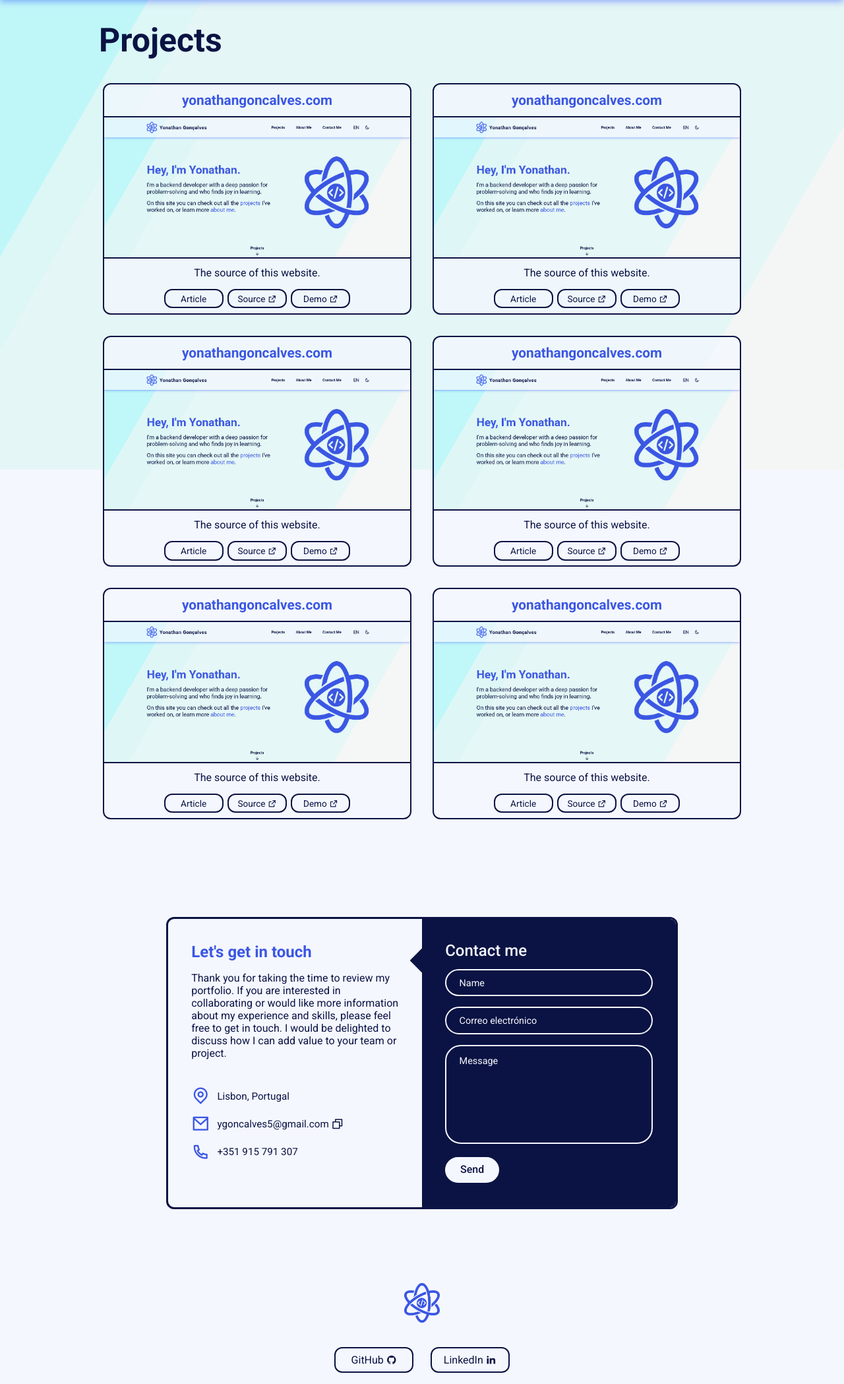
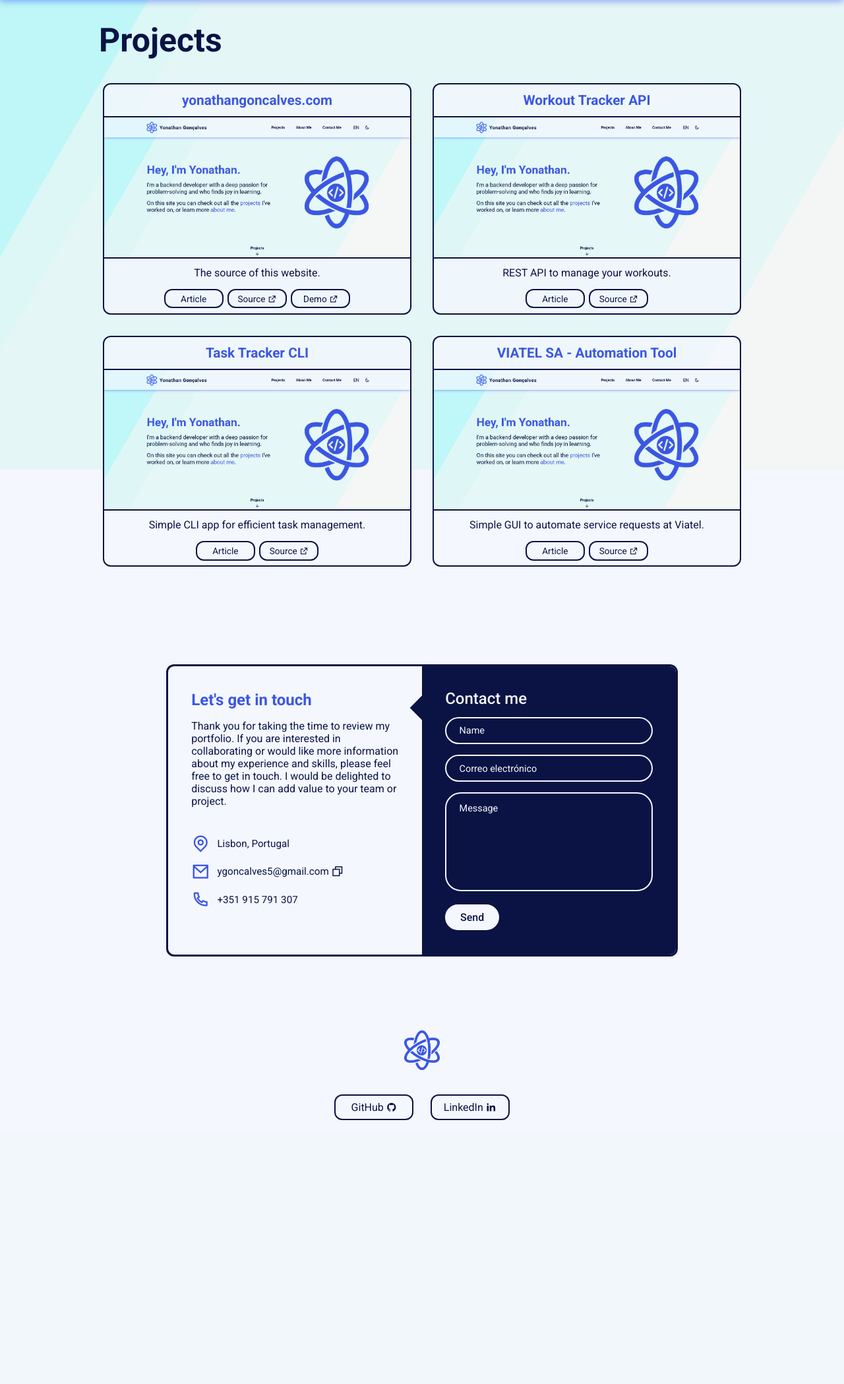
Before and after one commit to YonaGonca/myportfolio, a Django app: page /projects/ in a window 1280 px wide. Shown: the part 88-2186 px from the top of the page at 66% size. After the commit the page ends 1786 px from the top, so only its background shows below. Run offline with Django 3.2, Linux system fonts and the light colour scheme.

Commit message:
-Three Projects: Task Tracker CLI, Workout Tracker API, Viatel SA - Automation Tool -Three new templates for project articles -Added the new three projects to the database -And addes these new projects to the All projects page

```diff
--- a/portfolio/static/css/projects.css
+++ b/portfolio/static/css/projects.css
@@ -19,7 +19,7 @@
 @media screen and (min-width: 1023px) {
 
     #projects{
-      grid-template-columns: auto auto;
+      grid-template-columns: 50% 50%;
     }
 
       }
--- a/portfolio/templates/articles/my-portfolio.html
+++ b/portfolio/templates/articles/my-portfolio.html
@@ -4,7 +4,6 @@
 
 {% block extra_css %}
 <link rel="stylesheet" href="{% static 'css/article.css' %}">
-<link rel="stylesheet" href="{% static 'css/article_portfolio.css' %}">
 {% endblock %}
 
 {% block title %}Yonathan Gonçalves | {% trans "Articles" %}{% endblock %}
--- a/portfolio/templates/index.html
+++ b/portfolio/templates/index.html
@@ -55,7 +55,9 @@
                     <li>
                         <a href="https://github.com/YonaGonca/myportfolio" class="project_link" target="_blank">{% blocktrans %}Source{% endblocktrans %} <i class="ri-external-link-line"></i></a>
                     </li>
-
+                    <li>
+                        <a href="{% url 'index' %}" class="project_link">{% blocktrans %}Demo{% endblocktrans %} <i class="ri-external-link-line"></i> </a>
+                    </li>
                 </ul>
             </div>
         </div>
--- a/portfolio/templates/projects.html
+++ b/portfolio/templates/projects.html
@@ -33,20 +33,20 @@
             <div id="project_links">
                 <ul id="project_links_list">
                     <li>
-                        <a href="#" class="project_link">{% blocktrans %}Article{% endblocktrans %}</a>
+                        <a href="{% url 'article_project' 'my-portfolio' %}" class="project_link">{% blocktrans %}Article{% endblocktrans %}</a>
                     </li>
                     <li>
-                        <a href="#" class="project_link">{% blocktrans %}Source{% endblocktrans %} <i class="ri-external-link-line"></i></a>
+                        <a href="https://github.com/YonaGonca/myportfolio" target="_blank" class="project_link">{% blocktrans %}Source{% endblocktrans %} <i class="ri-external-link-line"></i></a>
                     </li>
                     <li>
-                        <a href="#" class="project_link">Demo <i class="ri-external-link-line"></i> </a>
+                        <a href="{% url 'index' %}" class="project_link">Demo <i class="ri-external-link-line"></i> </a>
                     </li>
                 </ul>
             </div>
         </div>
-        <div class="project" id="project_1">
+        <div class="project" id="project_2">
             <div id="project_title">
-                yonathangoncalves.com
+                Workout Tracker API
             </div>
             <div id="project_image">
                 <img class="project_image_change"
@@ -55,25 +55,22 @@
                 data-dark="{% static 'assets/images/portfolio_dark.webp' %}"
                 alt="Portfolio preview in light and dark mode">             </div>
             <div id="project_description">
-                {% blocktrans %}The source of this website.{% endblocktrans %}
+                {% blocktrans %}REST API to manage your workouts.{% endblocktrans %}
             </div>
             <div id="project_links">
                 <ul id="project_links_list">
                     <li>
-                        <a href="#" class="project_link">{% blocktrans %}Article{% endblocktrans %}</a>
+                        <a href="{% url 'article_project' 'workout-tracker-api' %}" class="project_link">{% blocktrans %}Article{% endblocktrans %}</a>
                     </li>
                     <li>
-                        <a href="#" class="project_link">{% blocktrans %}Source{% endblocktrans %} <i class="ri-external-link-line"></i></a>
-                    </li>
-                    <li>
-                        <a href="#" class="project_link">Demo <i class="ri-external-link-line"></i> </a>
+                        <a href="https://github.com/YonaGonca/Workout_Tracker_API" class="project_link" target="_blank">{% blocktrans %}Source{% endblocktrans %} <i class="ri-external-link-line"></i></a>
                     </li>
                 </ul>
             </div>
         </div>
-        <div class="project" id="project_1">
+        <div class="project" id="project_3">
             <div id="project_title">
-                yonathangoncalves.com
+                Task Tracker CLI
             </div>
             <div id="project_image">
                 <img class="project_image_change"
@@ -82,25 +79,22 @@
                 data-dark="{% static 'assets/images/portfolio_dark.webp' %}"
                 alt="Portfolio preview in light and dark mode">              </div>
             <div id="project_description">
-                {% blocktrans %}The source of this website.{% endblocktrans %}
+                {% blocktrans %}Simple CLI app for efficient task management.{% endblocktrans %}
             </div>
             <div id="project_links">
                 <ul id="project_links_list">
                     <li>
-                        <a href="#" class="project_link">{% blocktrans %}Article{% endblocktrans %}</a>
+                        <a href="{% url 'article_project' 'task-tracker-cli' %}" class="project_link">{% blocktrans %}Article{% endblocktrans %}</a>
                     </li>
                     <li>
-                        <a href="#" class="project_link">{% blocktrans %}Source{% endblocktrans %} <i class="ri-external-link-line"></i></a>
-                    </li>
-                    <li>
-                        <a href="#" class="project_link">Demo <i class="ri-external-link-line"></i> </a>
+                        <a href="https://github.com/YonaGonca/Task-Tracker-CLI" class="project_link" target="_blank">{% blocktrans %}Source{% endblocktrans %} <i class="ri-external-link-line"></i></a>
                     </li>
                 </ul>
             </div>
         </div>
         <div class="project" id="project_1">
             <div id="project_title">
-                yonathangoncalves.com
+                VIATEL SA - Automation Tool
             </div>
             <div id="project_image">
                 <img class="project_image_change"
@@ -109,78 +103,19 @@
                 data-dark="{% static 'assets/images/portfolio_dark.webp' %}"
                 alt="Portfolio preview in light and dark mode">              </div>
             <div id="project_description">
-                {% blocktrans %}The source of this website.{% endblocktrans %}
+                {% blocktrans %}Simple GUI to automate service requests at Viatel.{% endblocktrans %}
             </div>
             <div id="project_links">
                 <ul id="project_links_list">
                     <li>
-                        <a href="#" class="project_link">{% blocktrans %}Article{% endblocktrans %}</a>
+                        <a href="{% url 'article_project' 'viatel-automation-tool' %}" class="project_link" >{% blocktrans %}Article{% endblocktrans %}</a>
                     </li>
                     <li>
-                        <a href="#" class="project_link">{% blocktrans %}Source{% endblocktrans %} <i class="ri-external-link-line"></i></a>
-                    </li>
-                    <li>
-                        <a href="#" class="project_link">Demo <i class="ri-external-link-line"></i> </a>
+                        <a href="https://github.com/YonaGonca/Policiamentos-Viatel-Automation-Tool" class="project_link" target="_blank">{% blocktrans %}Source{% endblocktrans %} <i class="ri-external-link-line"></i></a>
                     </li>
                 </ul>
             </div>
         </div>
-        <div class="project" id="project_1">
-            <div id="project_title">
-                yonathangoncalves.com
-            </div>
-            <div id="project_image">
-                <img class="project_image_change"
-                src="{% if dark_mode == 'enabled' %}{% static 'assets/images/portfolio_dark.webp' %}{% else %}{% static 'assets/images/portfolio.webp' %}{% endif %}"
-                data-light="{% static 'assets/images/portfolio.webp' %}"
-                data-dark="{% static 'assets/images/portfolio_dark.webp' %}"
-                alt="Portfolio preview in light and dark mode">              </div>
-            <div id="project_description">
-                {% blocktrans %}The source of this website.{% endblocktrans %}
-            </div>
-            <div id="project_links">
-                <ul id="project_links_list">
-                    <li>
-                        <a href="#" class="project_link">{% blocktrans %}Article{% endblocktrans %}</a>
-                    </li>
-                    <li>
-                        <a href="#" class="project_link">{% blocktrans %}Source{% endblocktrans %} <i class="ri-external-link-line"></i></a>
-                    </li>
-                    <li>
-                        <a href="#" class="project_link">Demo <i class="ri-external-link-line"></i> </a>
-                    </li>
-                </ul>
-            </div>
-        </div>
-        <div class="project" id="project_1">
-            <div id="project_title">
-                yonathangoncalves.com
-            </div>
-            <div id="project_image">
-                <img class="project_image_change"
-                src="{% if dark_mode == 'enabled' %}{% static 'assets/images/portfolio_dark.webp' %}{% else %}{% static 'assets/images/portfolio.webp' %}{% endif %}"
-                data-light="{% static 'assets/images/portfolio.webp' %}"
-                data-dark="{% static 'assets/images/portfolio_dark.webp' %}"
-                alt="Portfolio preview in light and dark mode">              </div>
-            <div id="project_description">
-                {% blocktrans %}The source of this website.{% endblocktrans %}
-            </div>
-            <div id="project_links">
-                <ul id="project_links_list">
-                    <li>
-                        <a href="#" class="project_link">{% blocktrans %}Article{% endblocktrans %}</a>
-                    </li>
-                    <li>
-                        <a href="#" class="project_link">{% blocktrans %}Source{% endblocktrans %} <i class="ri-external-link-line"></i></a>
-                    </li>
-                    <li>
-                        <a href="#" class="project_link">Demo <i class="ri-external-link-line"></i> </a>
-                    </li>
-                </ul>
-            </div>
-        </div>
-
-
     </div>
 </div>
 </div>
```
Also changed, not shown: portfolio/templates/articles/task-tracker-cli.html (added, +25 -0 lines), portfolio/templates/articles/viatel-automation-tool.html (added, +25 -0 lines), portfolio/templates/articles/workout-tracker-api.html (added, +25 -0 lines).
